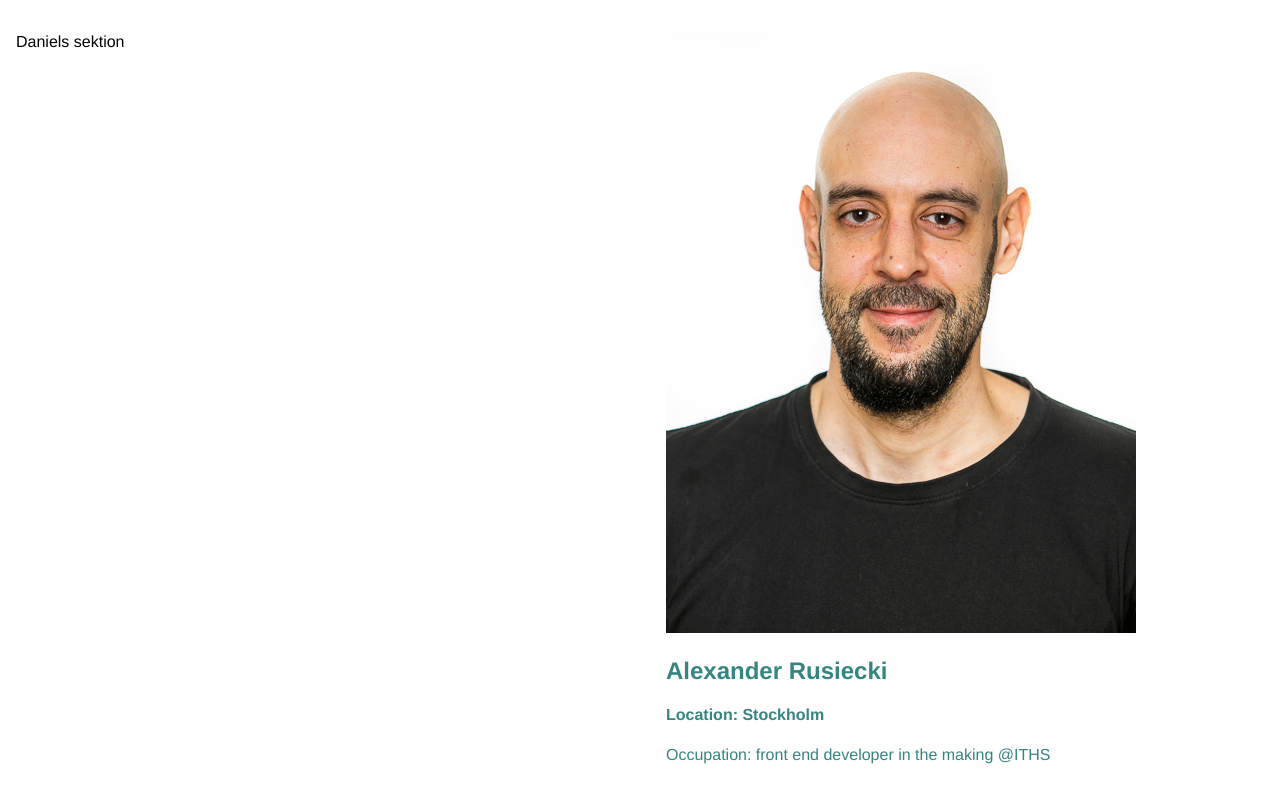
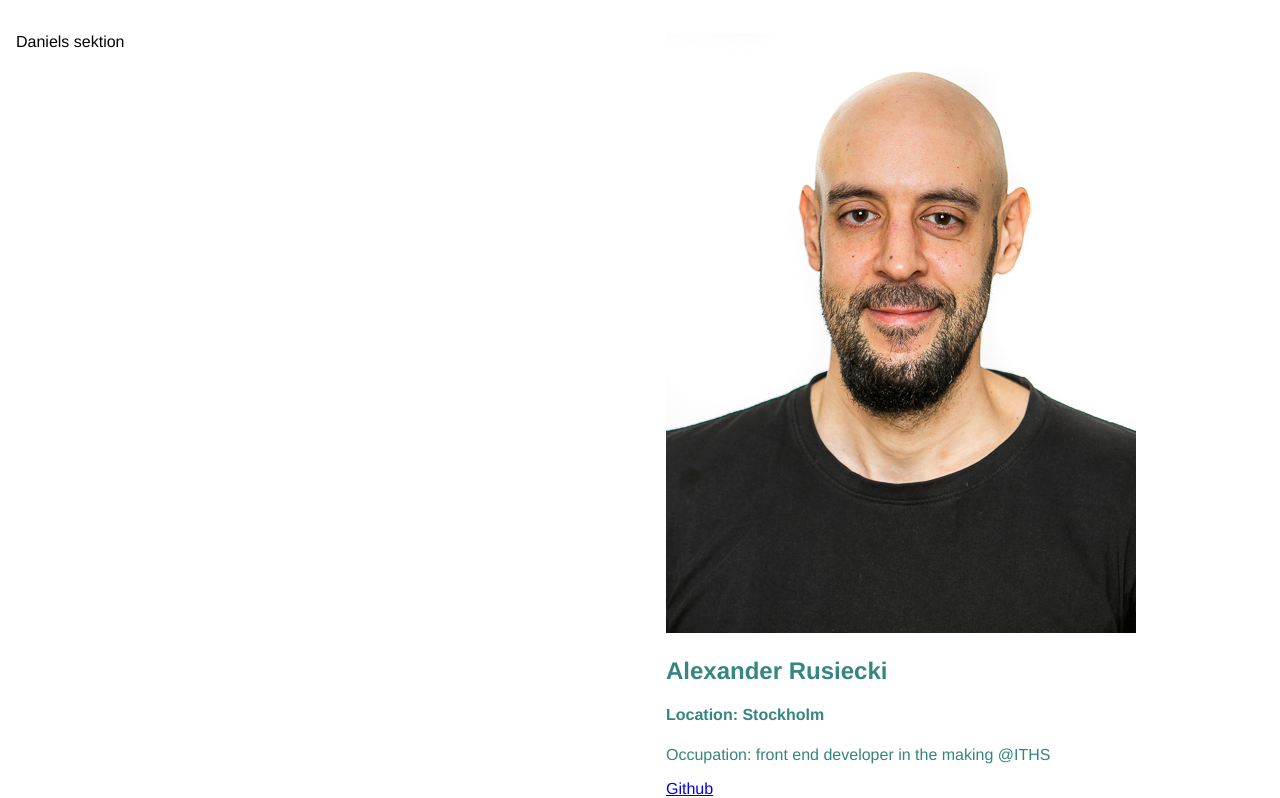
Before and after one commit to danielholbling/pied-piper-infopage, a plain HTML site: page index.html in a window 1280 px wide. Shown: the part 1214-2012 px from the top of the page. Before the commit the page ends 1978 px from the top, so only its background shows below. Drawn offline with Linux system fonts and the light colour scheme.

Commit message:
Github added

```diff
--- a/index.html
+++ b/index.html
@@ -51,6 +51,7 @@
                 <h1>Alexander Rusiecki</h1>
                 <h4>Location: Stockholm</h4>
                 <p>Occupation: front end developer in the making @ITHS</p>
+                <a href="https://github.com/iths-alexander-rusiecki">Github</a>
 
             </article>
         </div>
```
